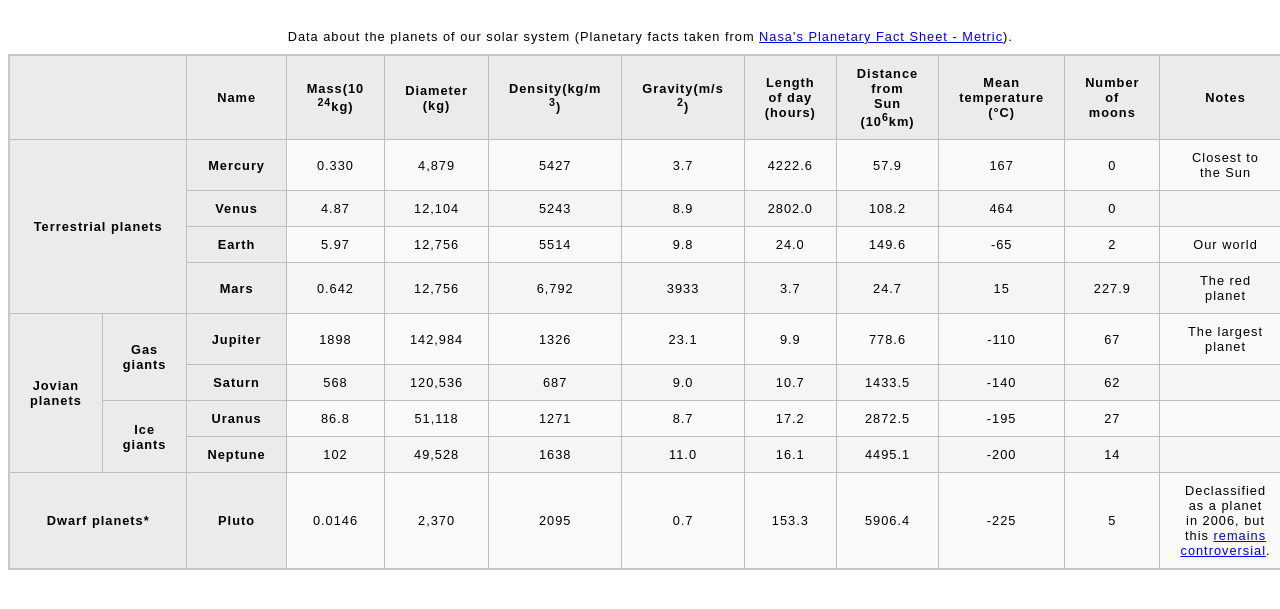
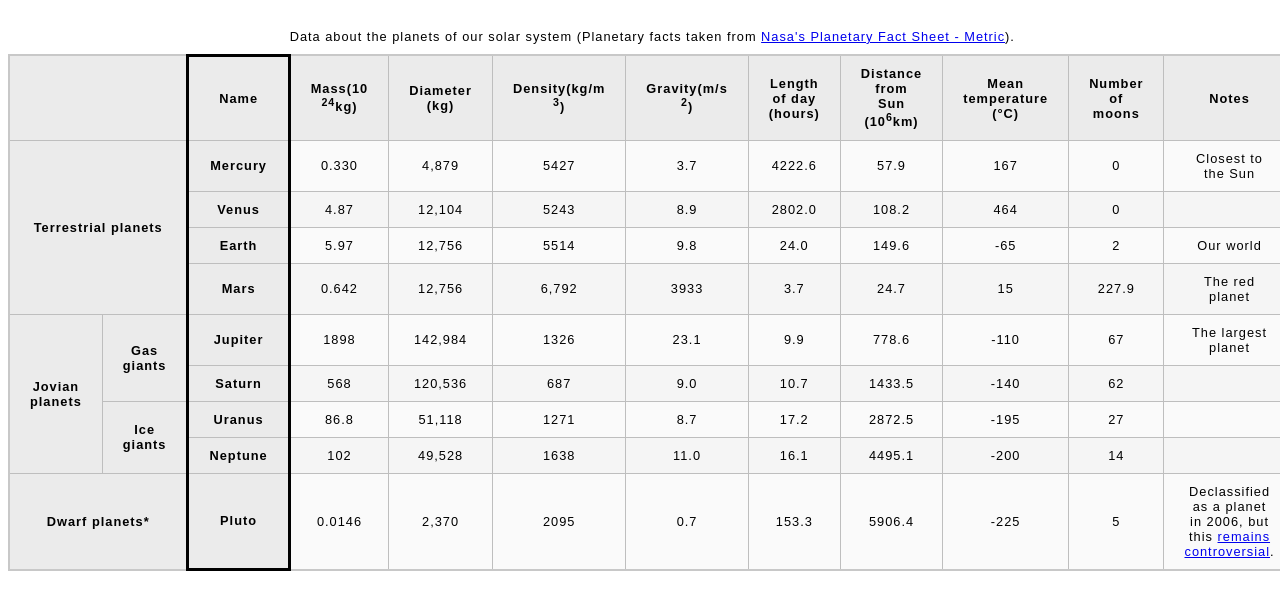
Before and after one commit to sazukeR/tables, a website: page blank-template.html in a window 1280 px wide. Shown: the part 61-670 px from the top of the page. Drawn offline with Linux system fonts and the light colour scheme.

Commit message:
Add border column 3

```diff
--- a/blank-template.html
+++ b/blank-template.html
@@ -9,6 +9,11 @@
   <body>
     <h1>Planets data</h1>
     <table>
+      <colgroup>
+        <col>
+        <col>
+        <col style="border: 3px solid black;">
+      </colgroup>
       <caption>Data about the planets of our solar system (Planetary facts taken from <a href="http://nssdc.gsfc.nasa.gov/planetary/factsheet/">Nasa's Planetary Fact Sheet - Metric</a>).</caption>
       <tr>
         <th colspan="2"> </th>
```
